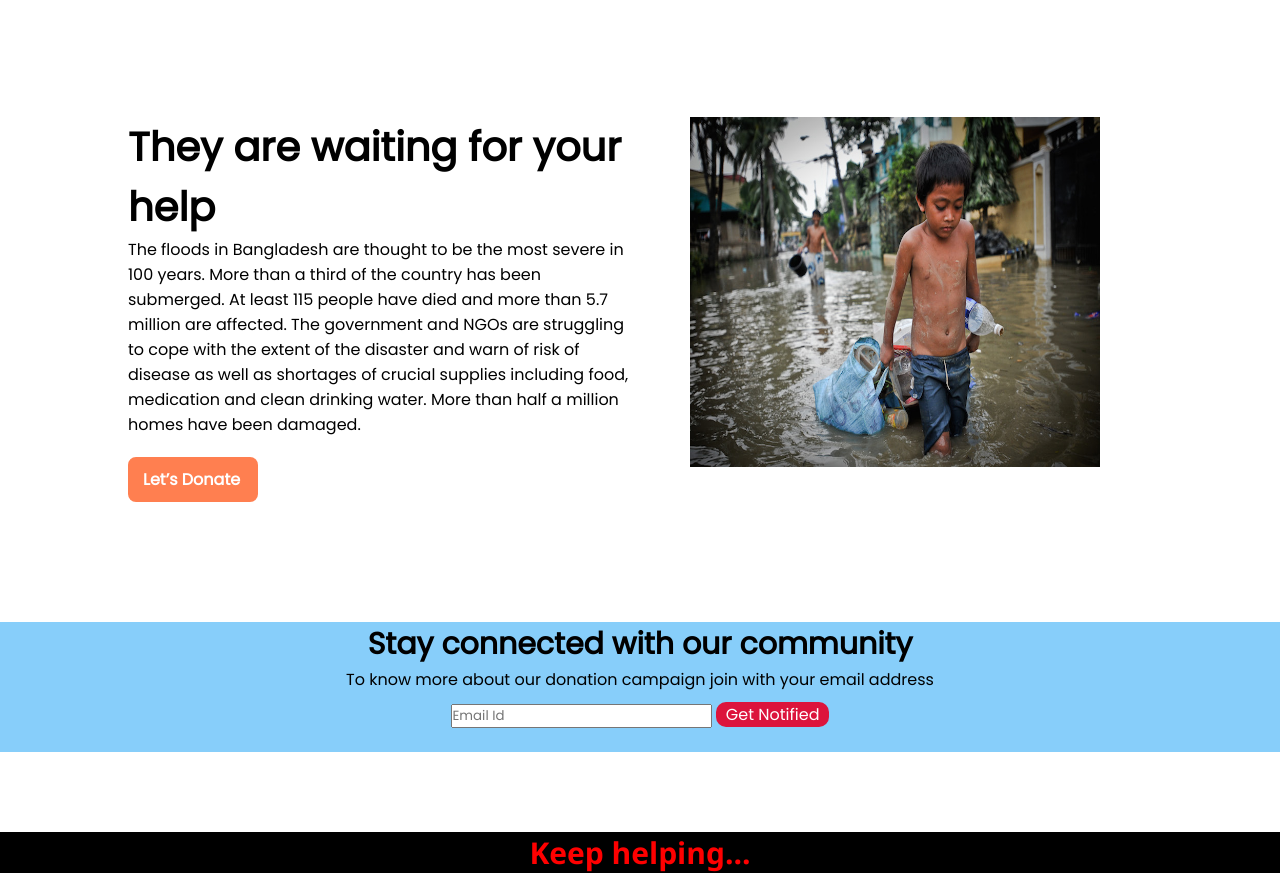
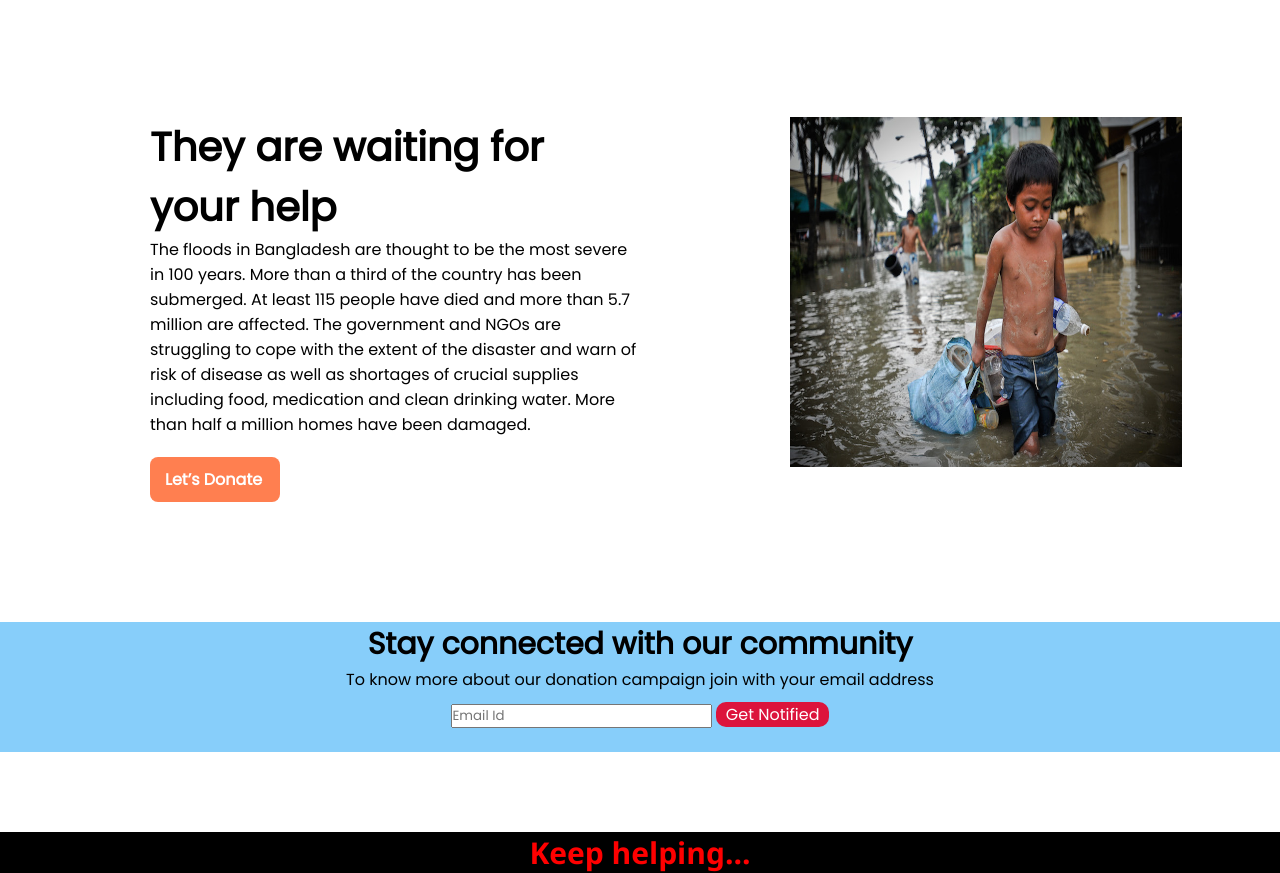
Before and after one commit to maksudur72/Donation-Project, a plain HTML site: page index.html in a window 1280 px wide. Shown: the part 1480-2353 px from the top of the page. Drawn offline with Linux system fonts and the light colour scheme.

Commit message:
task-complete

```diff
--- a/style.css
+++ b/style.css
@@ -168,7 +168,7 @@
 
 .half-width {
     width: 40%;
-    margin-left: 50px;
+    margin-left: 150px;
 
 }
 
```
